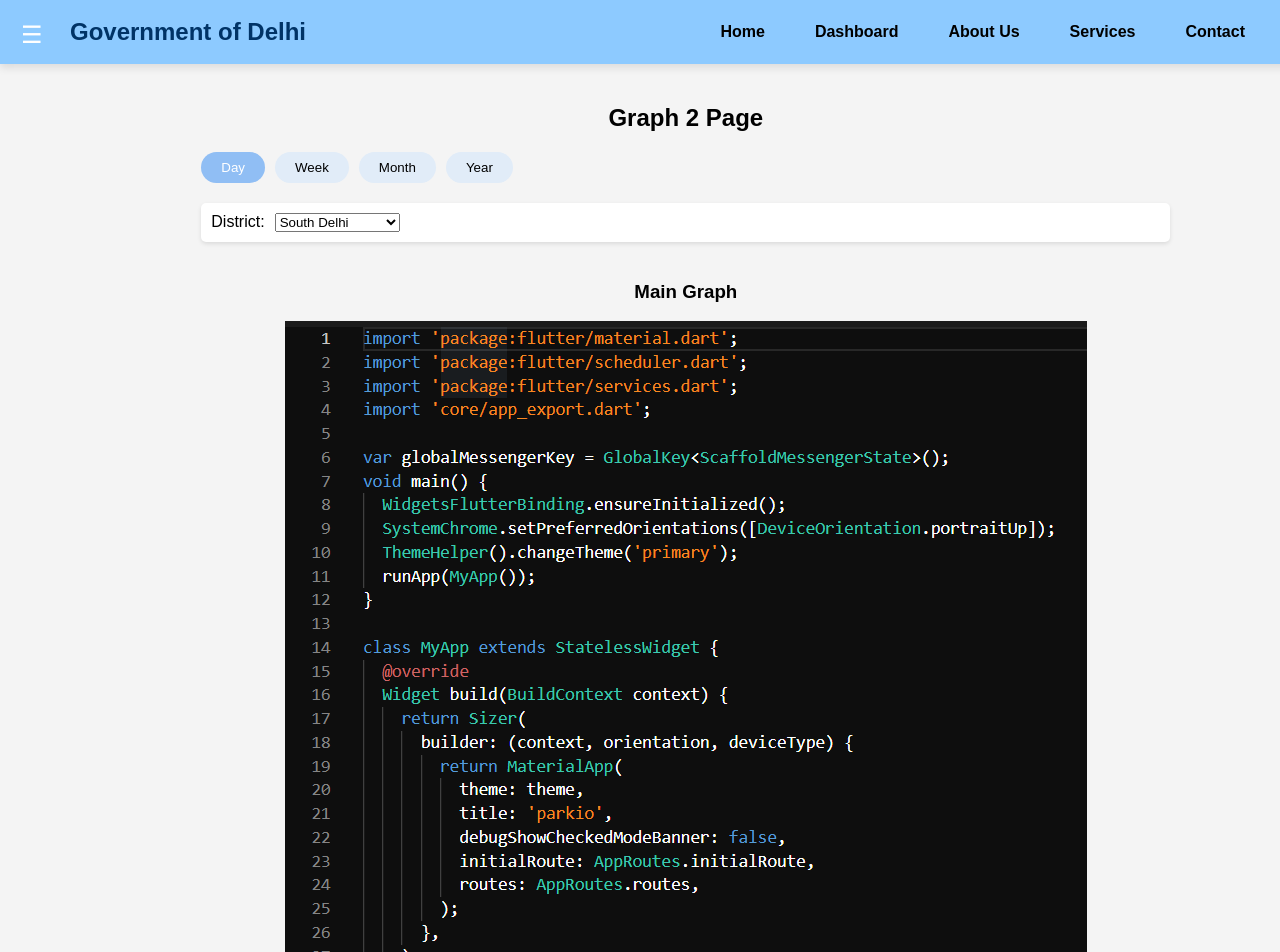
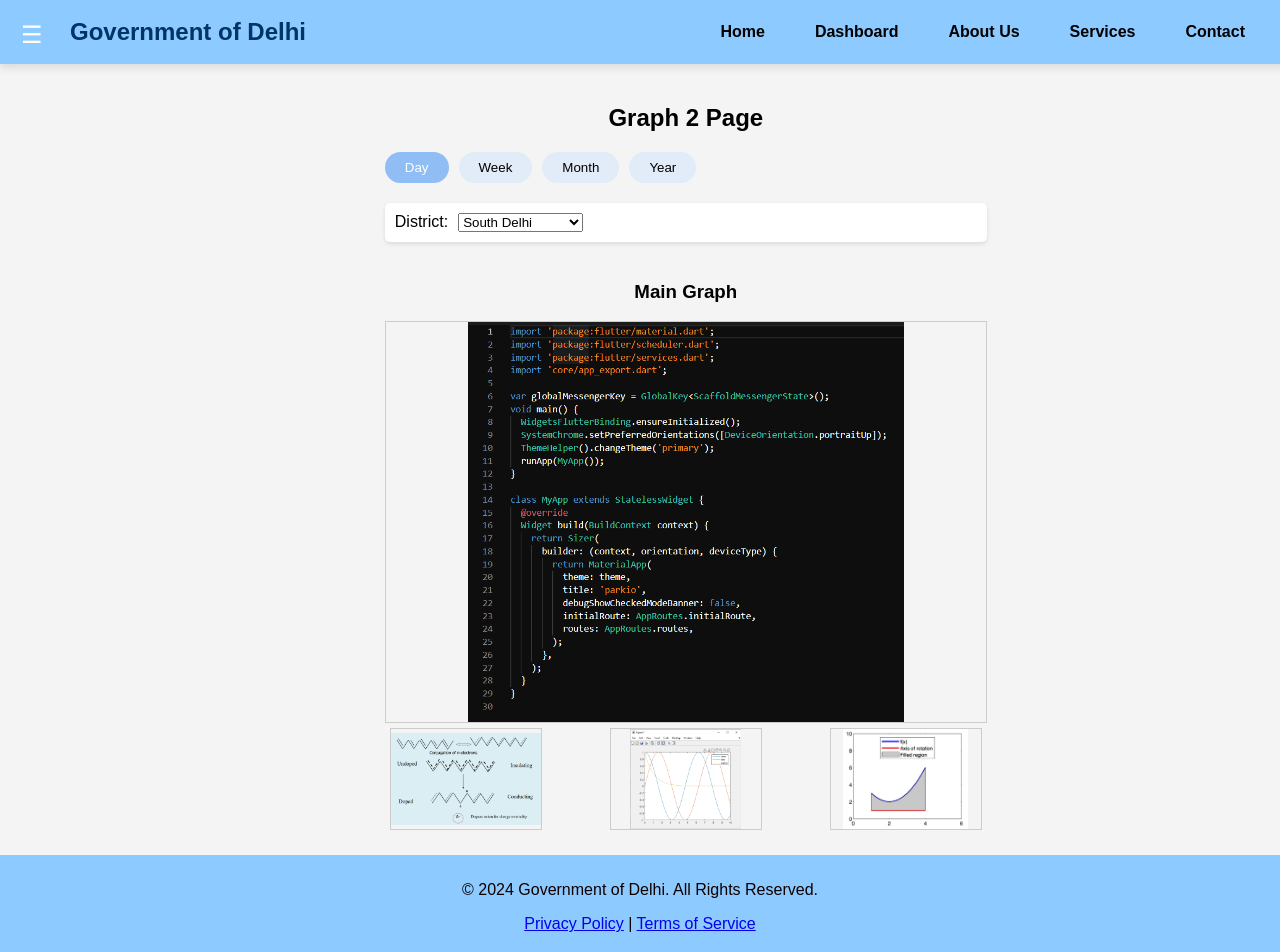
Before and after one commit to Nikhil-1426/SparkTech-Web, a React (Create React App) app: page /graph2 in a window 1280 px wide. Shown: the top 952 px of the page. Built offline with nearby package versions, Linux system fonts and the light colour scheme.

Commit message:
Rectified Changes

```diff
--- a/src/Graph2.css
+++ b/src/Graph2.css
@@ -130,3 +130,25 @@
 .analysis-container-graph2 h3 {
   margin: 0 0 10px;
 }
+
+/* Fixed size for main and secondary graphs */
+.graph-image-container img {
+  width: 600px;   /* Fixed width for main graph */
+  height: 400px;  /* Fixed height for main graph */
+  object-fit: contain;
+  border: 1px solid #ccc;
+}
+
+.secondary-graphs-container img {
+  width: 150px;   /* Fixed width for secondary graphs */
+  height: 100px;  /* Fixed height for secondary graphs */
+  object-fit: contain;
+  border: 1px solid #ccc;
+  margin: 5px;
+}
+
+/* Optional: Adjust spacing for secondary graphs */
+.secondary-graphs-container {
+  display: flex;
+  justify-content: space-between;
+}
```
